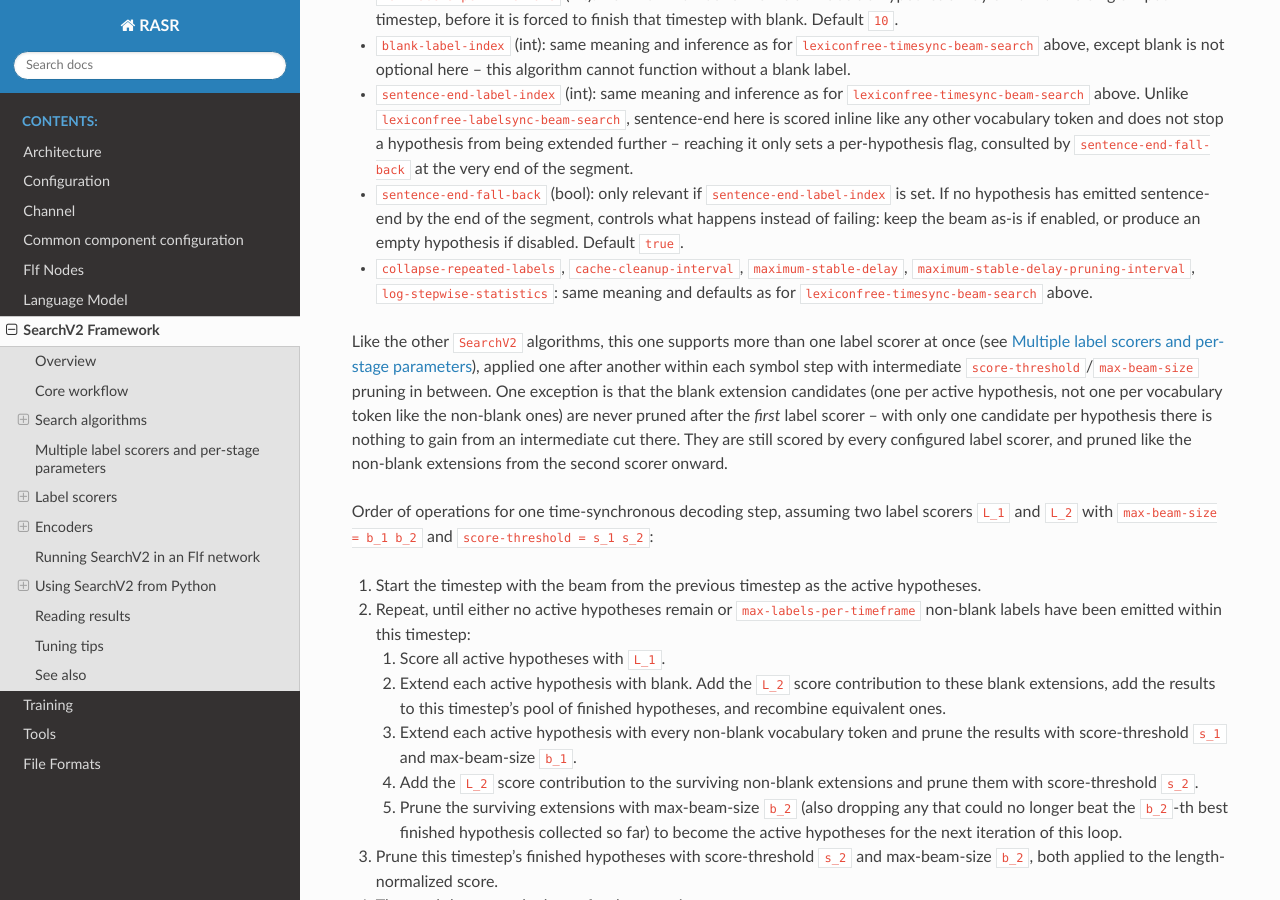
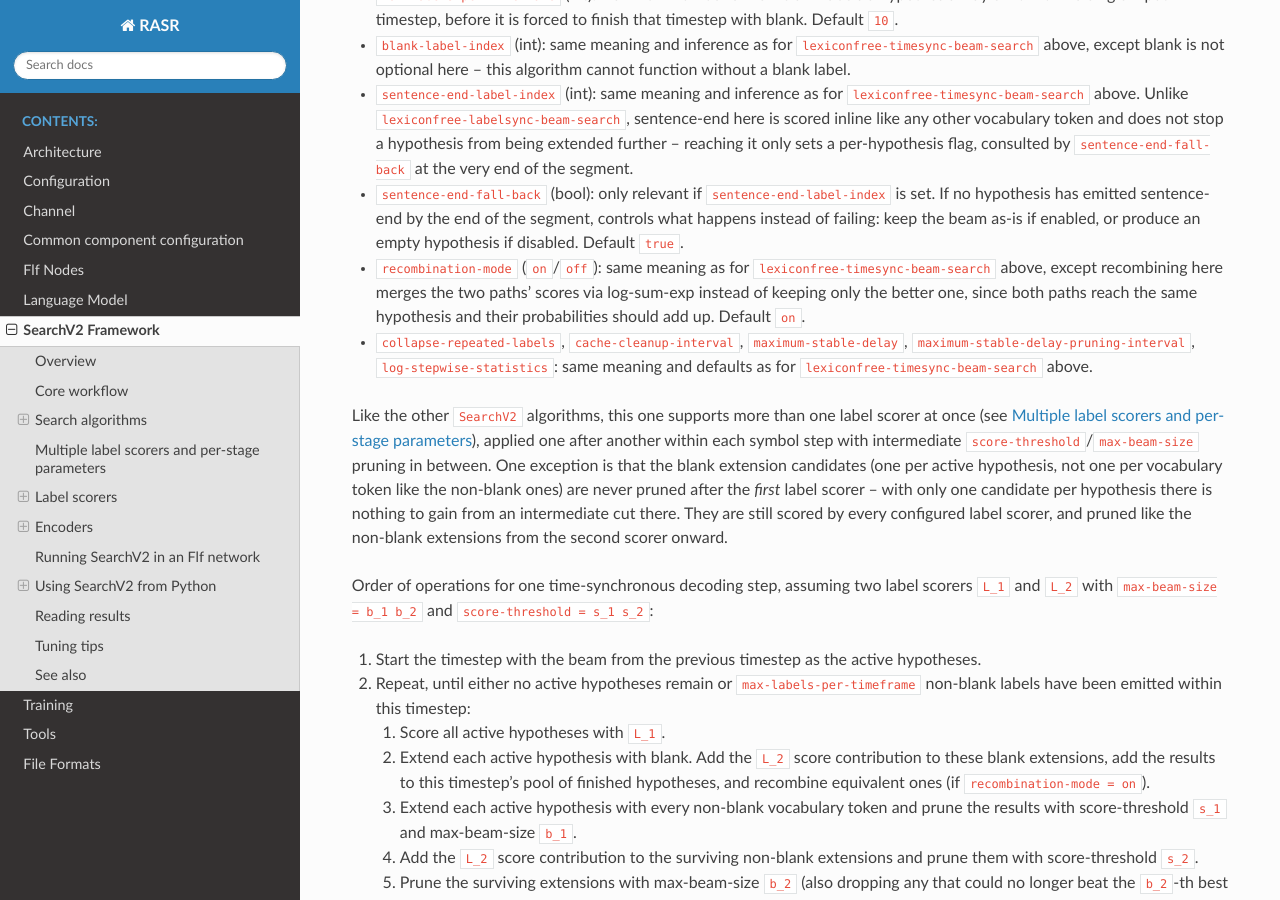
Before and after one commit to rwth-i6/rasr, a Sphinx documentation site: the page built from doc/search_v2.rst, in a window 1280 px wide and 900 px high, scrolled down 7783 px. Built offline with Sphinx 7.4.7 and the Read the Docs theme 3.1.0, drawn with Linux system fonts in a browser that asks for light colours.

Commit message:
Add recombination mode, stepwise statistics logging and debugChannel logging

```diff
--- a/doc/search_v2.rst
+++ b/doc/search_v2.rst
@@ -341,6 +341,9 @@ it for that timestep) or the per-timestep label limit is reached.
 * ``sentence-end-fall-back`` (bool): only relevant if ``sentence-end-label-index`` is set. If no hypothesis has
   emitted sentence-end by the end of the segment, controls what happens instead of failing: keep the beam as-is
   if enabled, or produce an empty hypothesis if disabled. Default ``true``.
+* ``recombination-mode`` (``on``/``off``): same meaning as for ``lexiconfree-timesync-beam-search`` above,
+  except recombining here merges the two paths' scores via log-sum-exp instead of keeping only the better one,
+  since both paths reach the same hypothesis and their probabilities should add up. Default ``on``.
 * ``collapse-repeated-labels``, ``cache-cleanup-interval``, ``maximum-stable-delay``,
   ``maximum-stable-delay-pruning-interval``, ``log-stepwise-statistics``: same meaning and defaults as for
   ``lexiconfree-timesync-beam-search`` above.
@@ -362,7 +365,8 @@ Order of operations for one time-synchronous decoding step, assuming two label s
 
    #. Score all active hypotheses with ``L_1``.
    #. Extend each active hypothesis with blank. Add the ``L_2`` score contribution to these blank extensions,
-      add the results to this timestep's pool of finished hypotheses, and recombine equivalent ones.
+      add the results to this timestep's pool of finished hypotheses, and recombine equivalent ones (if
+      ``recombination-mode = on``).
    #. Extend each active hypothesis with every non-blank vocabulary token and prune the results with
       score-threshold ``s_1`` and max-beam-size ``b_1``.
    #. Add the ``L_2`` score contribution to the surviving non-blank extensions and prune them with
```
Also changed, not shown: 2 other files.
